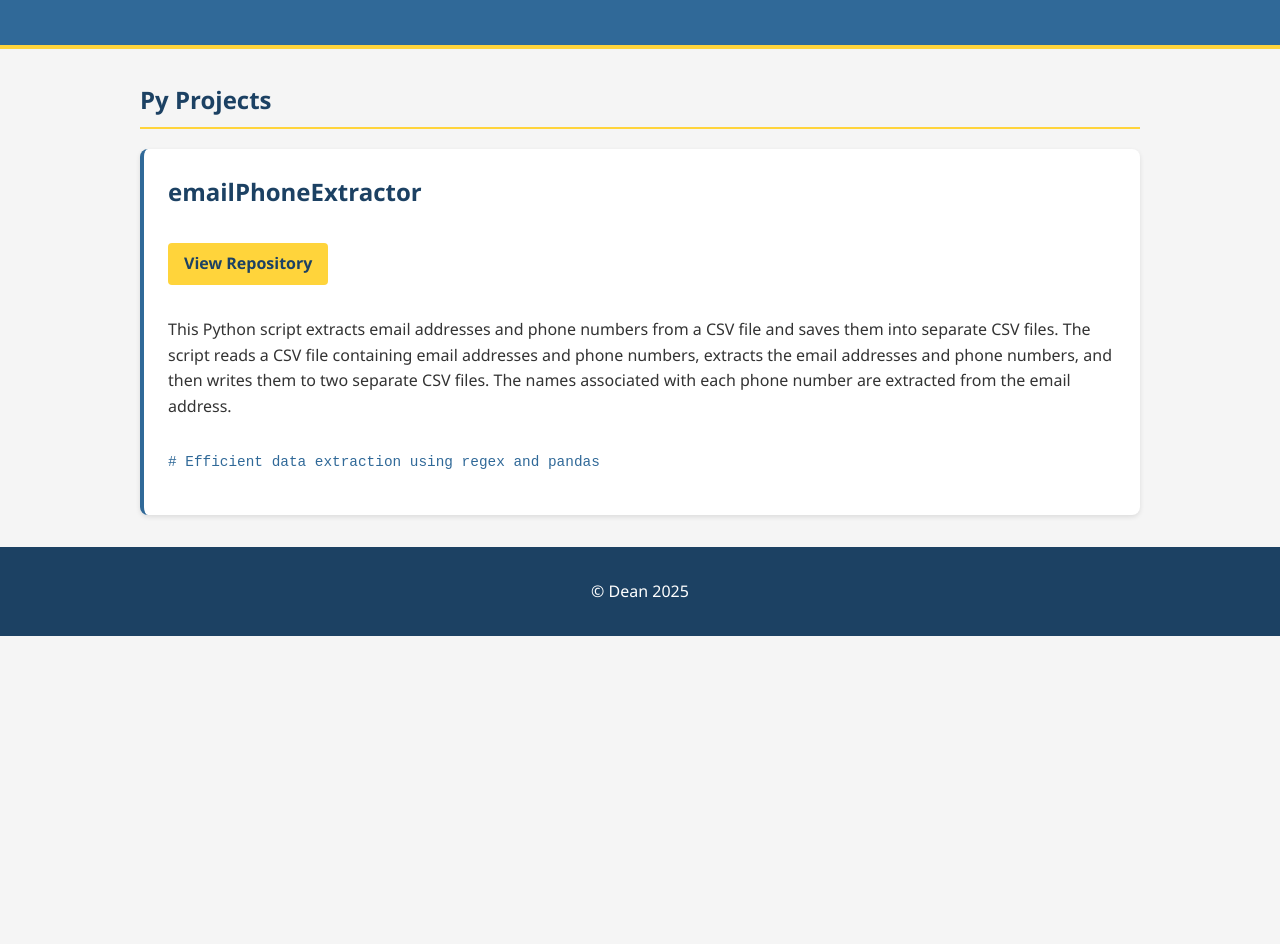
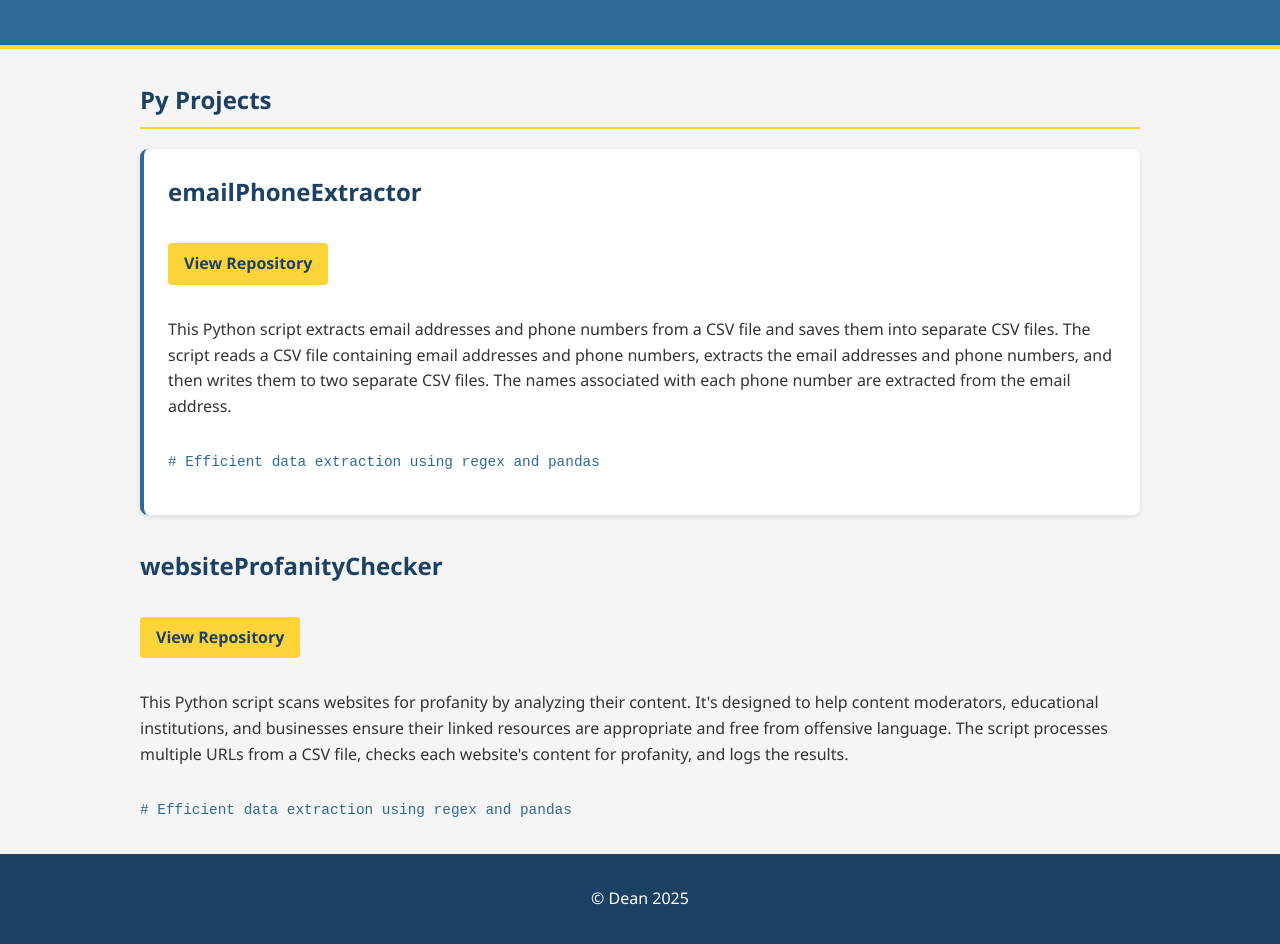
Before and after one commit to deanmtd/deanmtd.github.io.python.atm, a plain HTML site: page index.html in a window 1280 px wide. Shown: the part 136-1080 px from the top of the page. Before the commit the page ends 800 px from the top, so only its background shows below. Drawn offline with Linux system fonts and the light colour scheme.

Commit message:
Update index.html

```diff
--- a/index.html
+++ b/index.html
@@ -118,6 +118,11 @@
             <p>This Python script extracts email addresses and phone numbers from a CSV file and saves them into separate CSV files. The script reads a CSV file containing email addresses and phone numbers, extracts the email addresses and phone numbers, and then writes them to two separate CSV files. The names associated with each phone number are extracted from the email address.</p>
             <p class="code-comment"># Efficient data extraction using regex and pandas</p>
         </article>
+            <h3>websiteProfanityChecker</h3>
+            <a href="https://deanmtd.github.io/websiteProfanityChecker/">View Repository</a>
+            <p>This Python script scans websites for profanity by analyzing their content. It's designed to help content moderators, educational institutions, and businesses ensure their linked resources are appropriate and free from offensive language. The script processes multiple URLs from a CSV file, checks each website's content for profanity, and logs the results.</p>
+            <p class="code-comment"># Efficient data extraction using regex and pandas</p>
+        </article>
     </section>
     <footer>
         <p>&copy; Dean 2025</p>
```
